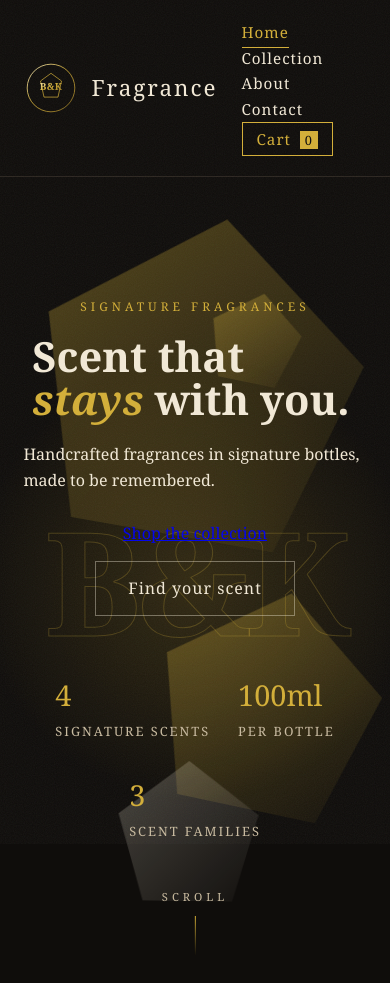
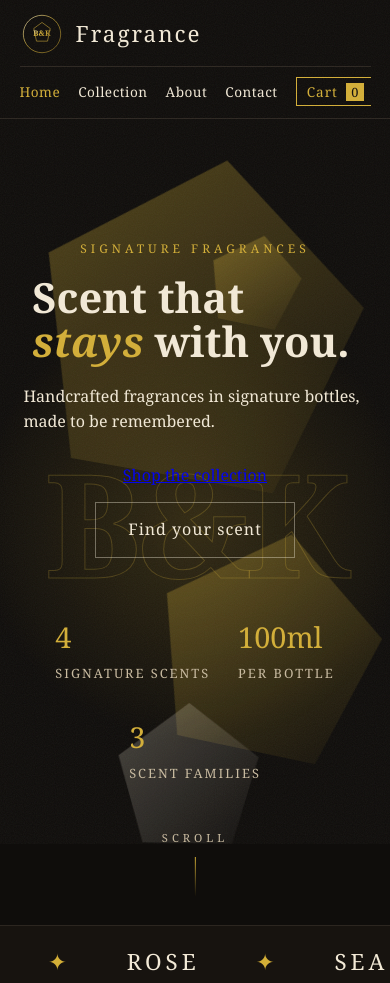
Before and after one commit to joshuaobiorah99-maker/b-k-fragrance, a plain HTML site: page index.html in a window 390 px wide. Shown: the top 983 px of the page. Drawn offline with Linux system fonts and the light colour scheme.

Commit message:
Add files via upload

```diff
--- a/style.css
+++ b/style.css
@@ -1558,3 +1558,50 @@ em {
 .field textarea {
   color-scheme: dark;
 }
+
+/* ===== Mobile header ===== */
+@media (max-width: 640px) {
+  .site-header {
+    flex-direction: row;
+    flex-wrap: wrap;
+    align-items: center;
+    justify-content: space-between;
+    padding: 12px 5%;
+    position: sticky;
+    top: 0;
+  }
+
+  .site-header .logo svg {
+    width: 44px;
+    height: 44px;
+  }
+
+  .site-header nav {
+    width: 100%;
+    display: flex;
+    align-items: center;
+    gap: 18px;
+    overflow-x: auto;
+    white-space: nowrap;
+    padding-top: 10px;
+    margin-top: 10px;
+    border-top: 1px solid #2c2620;
+    scrollbar-width: none;
+  }
+
+  .site-header nav::-webkit-scrollbar {
+    display: none;
+  }
+
+  .site-header nav a {
+    margin-left: 0;
+    font-size: 0.85rem;
+    letter-spacing: 0.5px;
+  }
+
+  .cart-toggle {
+    margin-left: 0;
+    padding: 4px 10px;
+    font-size: 0.85rem;
+  }
+}
```
